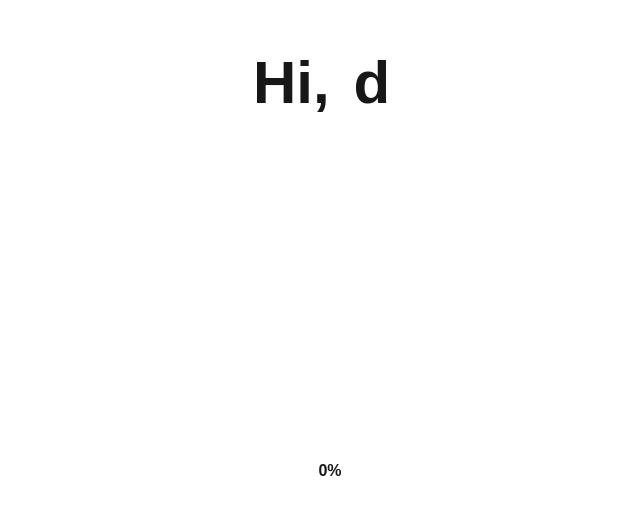
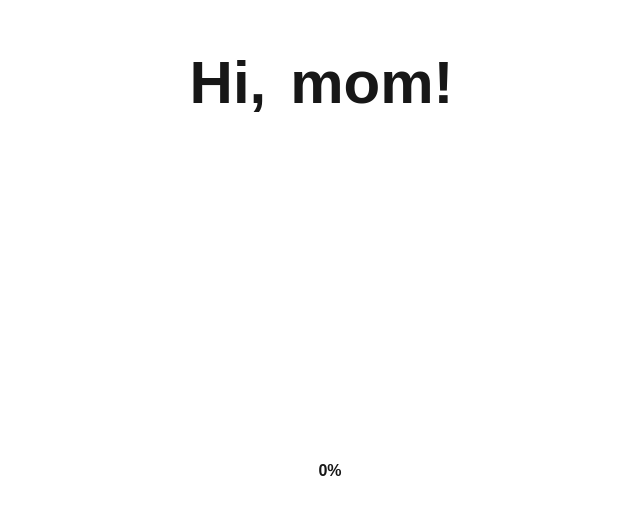
Before and after one commit to Deghim/CoolWebPage, a Next.js app in the folder cool-webpage/: page / in a window 1280 px wide. Shown: the part 317-832 px from the top of the page, without its empty margins (310-950 px from the left). Built offline with nearby package versions, Linux system fonts and the light colour scheme.

Commit message:
cosillas

```diff
--- a/cool-webpage/src/app/landing/landing.tsx
+++ b/cool-webpage/src/app/landing/landing.tsx
@@ -11,13 +11,13 @@
                 <span >
                     <TypeAnimation
                         sequence={[
-                            "user!", 1500,
-                            "developer!", 1500,
-                            "mom!", 1500,
-                            "&$!#%!", 1500
+                            "user!", 1000,
+                            "developer!", 1000,
+                            "mom!", 1000,
+                            "recruiter!", 1000
                         ]}
                         wrapper="span"
-                        speed={10}
+                        speed={20}
                         className="text-6xl font-bold"
                         repeat={Infinity}
                     />
--- a/cool-webpage/src/app/terminal/page.tsx
+++ b/cool-webpage/src/app/terminal/page.tsx
@@ -103,15 +103,16 @@
         secret: {
             description: "Password required",
             action: () => {
-                const password = prompt("Enter password:");
-                if (password === "opensesame") {
-                    setOutput(prev => [...prev, "Access granted. Secret content unlocked!"]);
-                    setTerminalContent(prev => [...prev, "Access granted. Secret content unlocked!"]);
-                    // Add your secret content action here
-                } else {
-                    setOutput(prev => [...prev, "Access denied. Incorrect password."]);
-                    setTerminalContent(prev => [...prev, "Access denied. Incorrect password."]);
-                }
+                setOutput(prev => [...prev, "Lol. I'm working on that..."]);
+                // const password = prompt("Enter password:");
+                // if (password === "opensesame") {
+                //     setOutput(prev => [...prev, "Access granted. Secret content unlocked!"]);
+                //     setTerminalContent(prev => [...prev, "Access granted. Secret content unlocked!"]);
+                //     // Add your secret content action here
+                // } else {
+                //     setOutput(prev => [...prev, "Access denied. Incorrect password."]);
+                //     setTerminalContent(prev => [...prev, "Access denied. Incorrect password."]);
+                // }
             }
         },
         exit: {
```
